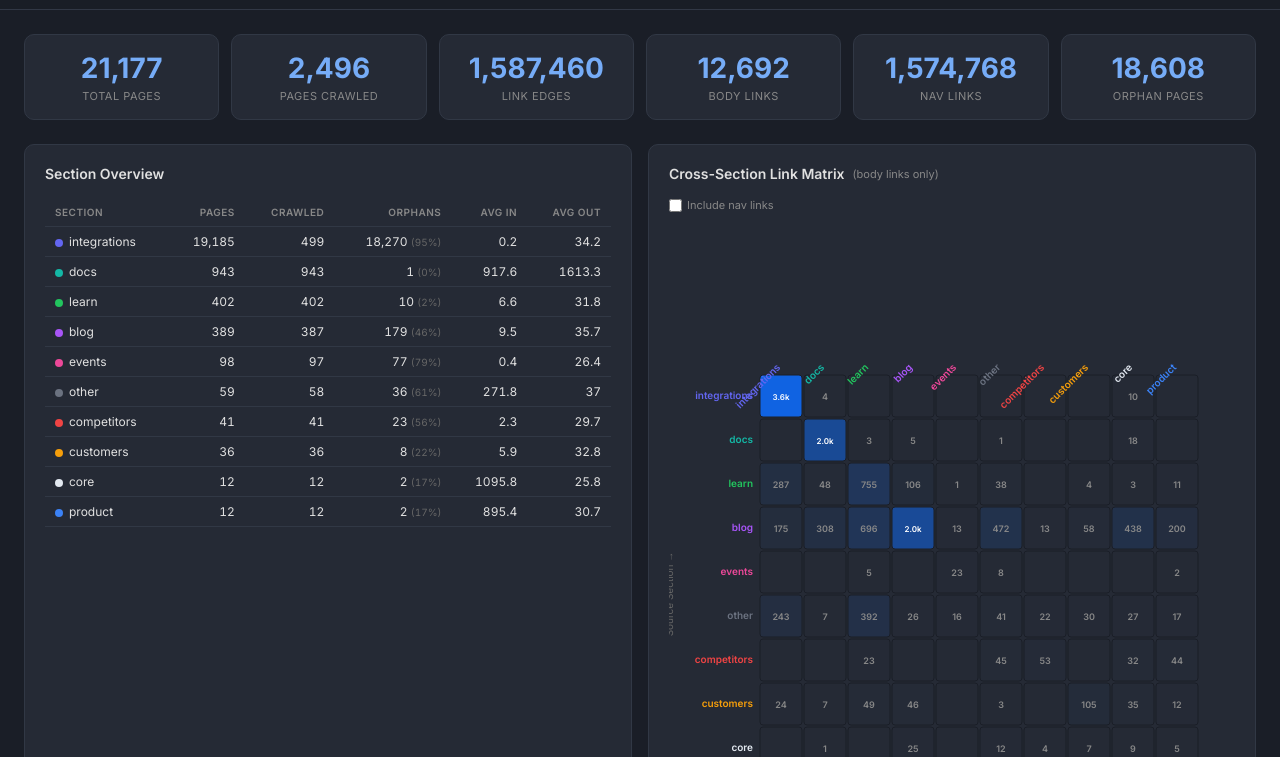
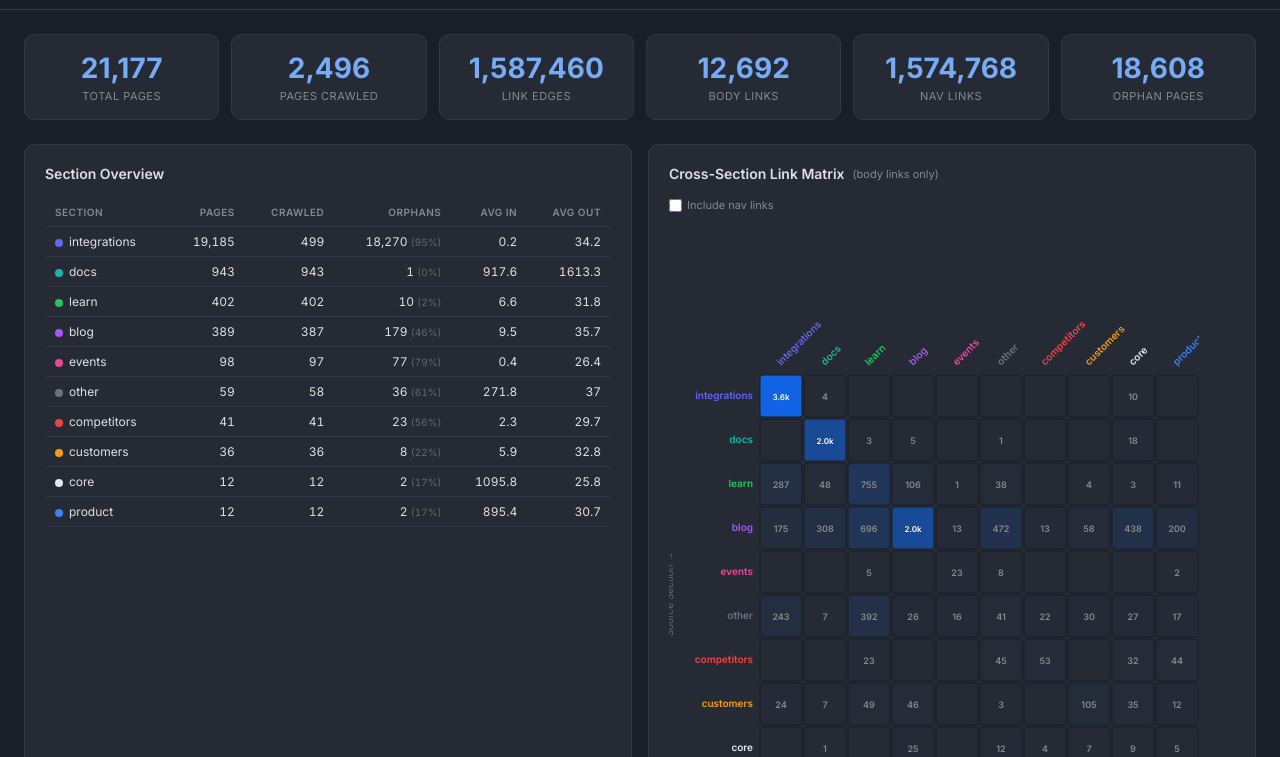
Before and after one commit to cosmoharper/rudderstack-sitemapping, a plain HTML site: page output/links.html in a window 1280 px wide. Shown: the part 43-800 px from the top of the page. Drawn offline with nearby package versions, Linux system fonts and the light colour scheme.

Commit message:
Fix column labels extending upward in cross-section link matrix
Changed text-anchor from 'end' to 'start' so rotated -45° column
labels extend upward-right from their anchor points instead of
downward-left. Labels now sit cleanly above the cell grid with
no overlap.

Co-Authored-By: Claude Opus 4.6 <noreply@anthropic.com>

```diff
--- a/output/links.html
+++ b/output/links.html
@@ -485,14 +485,15 @@ function renderHeatmap() {
   }
 
   // Column labels (rendered after cells so they appear on top)
+  // Using text-anchor:start + rotate(-45) so text extends upward-right from anchor
   const colLabelG = svg.append('g').attr('class', 'col-labels');
   colLabelG.selectAll('.col-label')
     .data(sections).enter()
     .append('text')
     .attr('x', (d, i) => labelW + i * cellSize + cellSize / 2)
-    .attr('y', gridTop - 6)
-    .attr('text-anchor', 'end')
-    .attr('transform', (d, i) => `rotate(-45, ${labelW + i * cellSize + cellSize / 2}, ${gridTop - 6})`)
+    .attr('y', gridTop - 8)
+    .attr('text-anchor', 'start')
+    .attr('transform', (d, i) => `rotate(-45, ${labelW + i * cellSize + cellSize / 2}, ${gridTop - 8})`)
     .style('font-size', '10px')
     .style('fill', d => sectionColor(d))
     .style('font-weight', '600')
```
